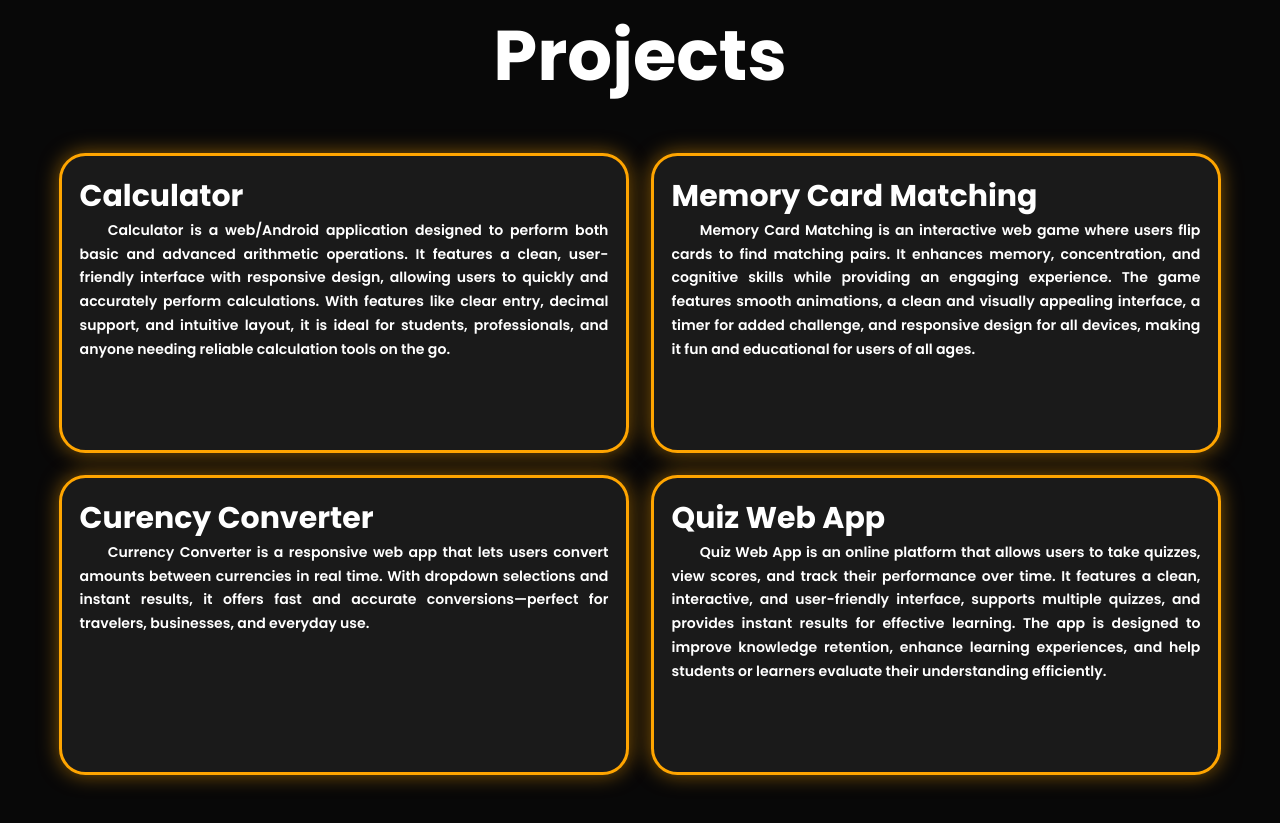
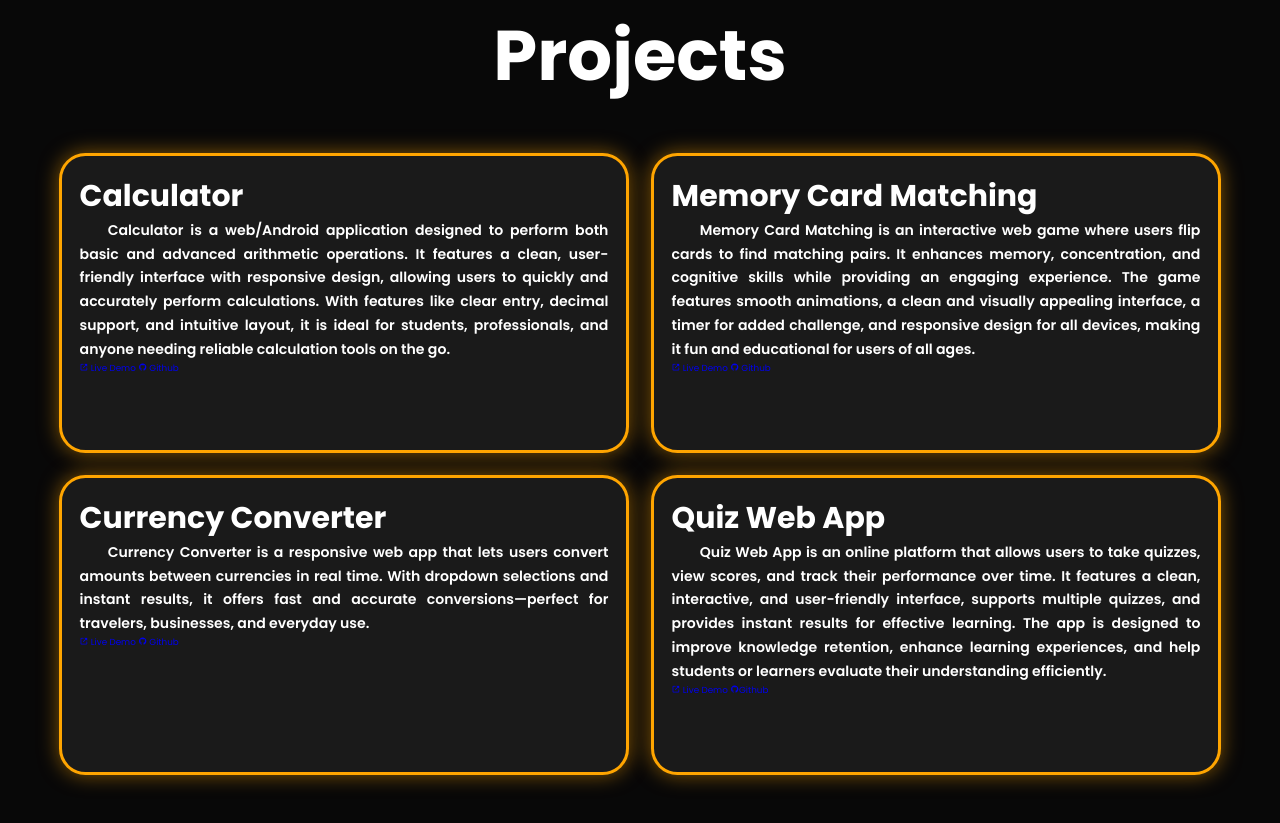
Before and after one commit to Sivamani97/siva-s-portfolio, a plain HTML site: page index.html in a window 1280 px wide. Shown: the part 2027-2850 px from the top of the page. Drawn offline with nearby package versions, Linux system fonts and the light colour scheme; a web font is replaced by a local one.

Commit message:
Update index.html

```diff
--- a/index.html
+++ b/index.html
@@ -80,49 +80,68 @@ Currently pursuing B.Tech in Information Technology, gaining strong expertise in
         </div>
     </section>
 
-   <section class="projects" id="projects">
+<section class="projects scroll-scale" id="projects">
     <h2 class="heading">Projects</h2>
     <div class="projects-container">
-
-        <a href="https://sivamani97.github.io/calculator-/" target="_blank" style="text-decoration:none; color:inherit;">
         <div class="projects-box">
-
             <div class="projects-info">
                 <h4>Calculator</h4>
                 <p>Calculator is a web/Android application designed to perform both basic and advanced arithmetic operations. It features a clean, user-friendly interface with responsive design, allowing users to quickly and accurately perform calculations. With features like clear entry, decimal support, and intuitive layout, it is ideal for students, professionals, and anyone needing reliable calculation tools on the go.</p>
+                <div class="button-container">
+                    <a href="https://sivamani97.github.io/calculator-/" target="_blank" class="live-demo-btn">
+                        <i class='bx bx-link-external'></i> Live Demo
+                    </a>
+                    <a href="https://github.com/Sivamani97/calculator-.git" target="_blank" class="live-demo-btn">
+                        <i class='bx bxl-github'></i> Github
+                    </a>
                 </div>
             </div>
-        </a>
+        </div>
 
-        <a href="https://sivamani97.github.io/Memory-Match-Pro/" target="_blank" style="text-decoration:none; color:inherit;">
         <div class="projects-box">
-
             <div class="projects-info">
                 <h4>Memory Card Matching</h4>
                 <p>Memory Card Matching is an interactive web game where users flip cards to find matching pairs. It enhances memory, concentration, and cognitive skills while providing an engaging experience. The game features smooth animations, a clean and visually appealing interface, a timer for added challenge, and responsive design for all devices, making it fun and educational for users of all ages.</p>
+                <div class="button-container">
+                    <a href="https://sivamani97.github.io/Memory-Match-Pro/" target="_blank" class="live-demo-btn">
+                        <i class='bx bx-link-external'></i> Live Demo
+                    </a>
+                    <a href="https://github.com/Sivamani97/Memory-Match-Pro" target="_blank" class="live-demo-btn">
+                        <i class='bx bxl-github'></i> Github
+                    </a>
                 </div>
             </div>
+        </div>
+
+        <div class="projects-box">
+            <div class="projects-info">
+                <h4>Currency Converter</h4>
+                <p>Currency Converter is a responsive web app that lets users convert amounts between currencies in real time. With dropdown selections and instant results, it offers fast and accurate conversions—perfect for travelers, businesses, and everyday use.</p>
+                <div class="button-container">
+                    <a href="https://sivamani97.github.io/CURRENCY-CONVERTER-PRO/" target="_blank" class="live-demo-btn">
+                        <i class='bx bx-link-external'></i> Live Demo
                     </a>
-
-        <a href="https://sivamani97.github.io/CURRENCY-CONVERTER-PRO/" target="_blank" style="text-decoration:none; color:inherit;">
-            <div class="projects-box">
-
-                <div class="projects-info">
-                    <h4>Curency Converter</h4>
-                    <p>Currency Converter is a responsive web app that lets users convert amounts between currencies in real time. With dropdown selections and instant results, it offers fast and accurate conversions—perfect for travelers, businesses, and everyday use.</p>
+                    <a href="https://github.com/Sivamani97/CURRENCY-CONVERTER-PRO" target="_blank" class="live-demo-btn">
+                        <i class='bx bxl-github'></i> Github
+                    </a>
                 </div>
             </div>
-        </a>
+        </div>
 
-        <a href="https://sivamani97.github.io/quiz-web-app/" target="_blank" style="text-decoration:none; color:inherit;">
         <div class="projects-box">
-
             <div class="projects-info">
                 <h4>Quiz Web App</h4>
                 <p>Quiz Web App is an online platform that allows users to take quizzes, view scores, and track their performance over time. It features a clean, interactive, and user-friendly interface, supports multiple quizzes, and provides instant results for effective learning. The app is designed to improve knowledge retention, enhance learning experiences, and help students or learners evaluate their understanding efficiently.</p>
+                <div class="button-container">
+                    <a href="https://sivamani97.github.io/quiz-web-app/" target="_blank" class="live-demo-btn">
+                        <i class='bx bx-link-external'></i> Live Demo
+                    </a>
+                    <a href="https://github.com/Sivamani97/quiz-web-app" target="_blank" class="live-demo-btn">
+                        <i class='bx bxl-github'></i>Github
+                    </a>
                 </div>
             </div>
-        </a>
+        </div>
     </div>
 </section>
 
```
Lines whose indentation alone changed are shown as unchanged.
